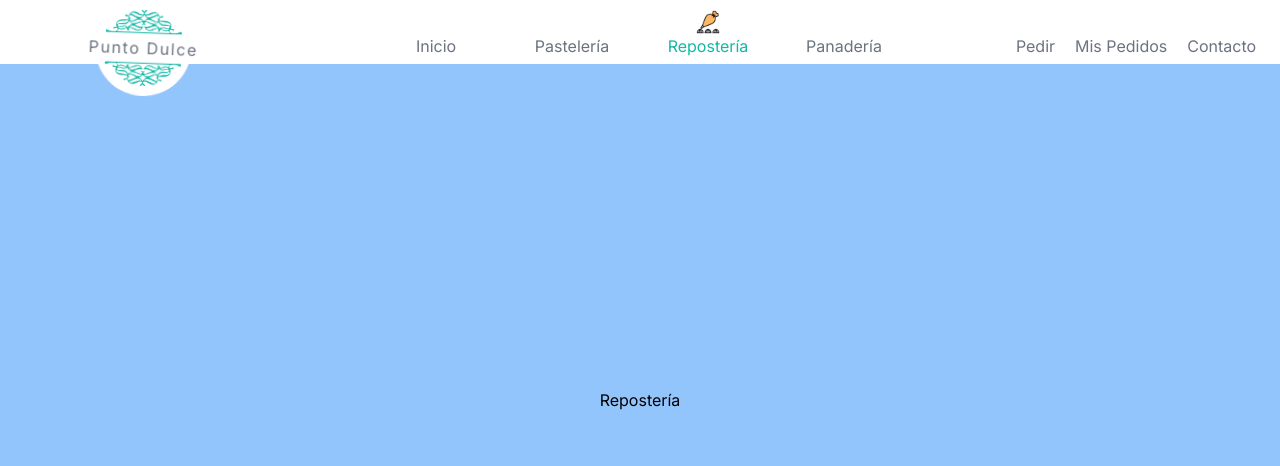
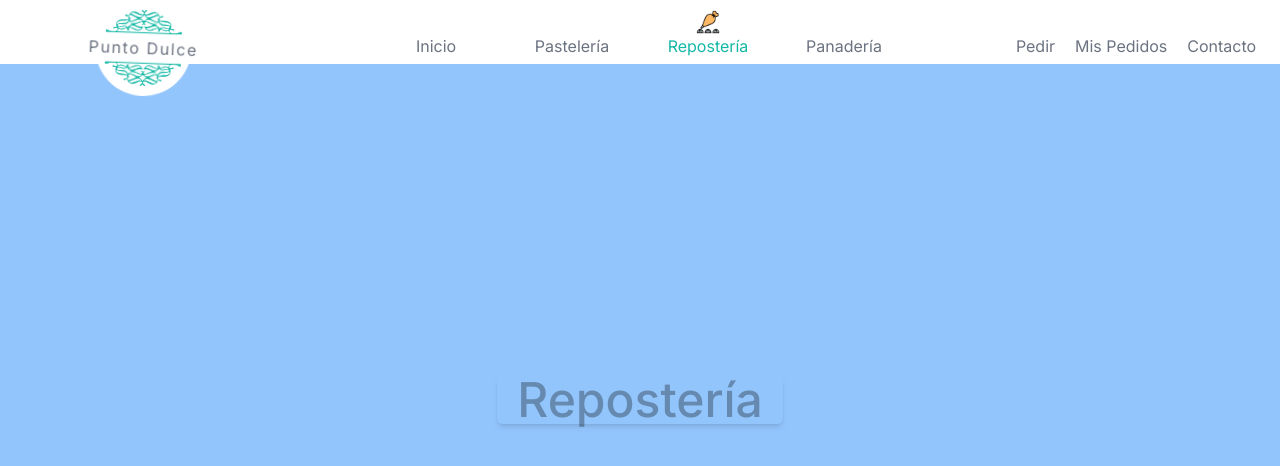
Before and after one commit to irvinreal/punto-dulce, a Next.js app: page /reposteria in a window 1280 px wide. Shown: the top 466 px of the page. Built offline with nearby package versions, Linux system fonts and the light colour scheme.

Commit message:
Cambiando estilo de titulo para cada pagina

```diff
--- a/src/app/panaderia/page.jsx
+++ b/src/app/panaderia/page.jsx
@@ -1,5 +1,9 @@
+import TitleSpan from '@/components/UI/title-span'
+
 function HomePagePanaderia () {
-  return <div className='flex justify-center items-center w-full min-h-screen h-screen bg-red-300'>Panadería</div>
+  return <div className='flex justify-center items-center w-full min-h-screen h-screen bg-red-300'>
+    <TitleSpan>Panadería</TitleSpan>
+    </div>
 }
 
 export default HomePagePanaderia
--- a/src/app/pasteleria/page.jsx
+++ b/src/app/pasteleria/page.jsx
@@ -1,5 +1,9 @@
+import TitleSpan from '@/components/UI/title-span'
+
 function HomePagePasteleria () {
-  return <div className='flex justify-center items-center w-full min-h-screen h-screen bg-yellow-300'>Pastelería</div>
+  return <div className='flex justify-center items-center w-full min-h-screen h-screen bg-yellow-300'>
+  <TitleSpan>Pastelería</TitleSpan>
+  </div>
 }
 
 export default HomePagePasteleria
--- a/src/app/reposteria/page.jsx
+++ b/src/app/reposteria/page.jsx
@@ -1,5 +1,9 @@
+import TitleSpan from '@/components/UI/title-span'
+
 function HomePageReposteria () {
-  return <div className='flex justify-center items-center w-full min-h-screen h-screen bg-blue-300'>Repostería</div>
+  return <div className='flex justify-center items-center w-full min-h-screen h-screen bg-blue-300'>
+    <TitleSpan>Repostería</TitleSpan>
+    </div>
 }
 
 export default HomePageReposteria
--- /dev/null
+++ b/src/components/UI/title-span.jsx
@@ -0,0 +1,7 @@
+function TitleSpan ({ children }) {
+  return (
+    <h1 className='text-black/30 font-medium text-5xl shadow-md px-5 rounded-md'>{children}</h1>
+  )
+}
+
+export default TitleSpan
--- a/src/components/header/LogoNavbar.jsx
+++ b/src/components/header/LogoNavbar.jsx
@@ -5,7 +5,7 @@ import Logo from '../../../public/assets/imgs/punto-dulce-green.svg'
 function LogoNavbar () {
   return (
     <div className='flex justify-center w-72 animate-[wiggle_4s_ease-in-out_infinite] z-40'>
-      <Link href={'/crear-pedido'}>
+      <Link href='/'>
         <div className='relative flex items-center justify-center group h-24 w-32'>
           <div className='absolute w-24 h-24 bg-white rounded-full z-30'>
             <Image
```
